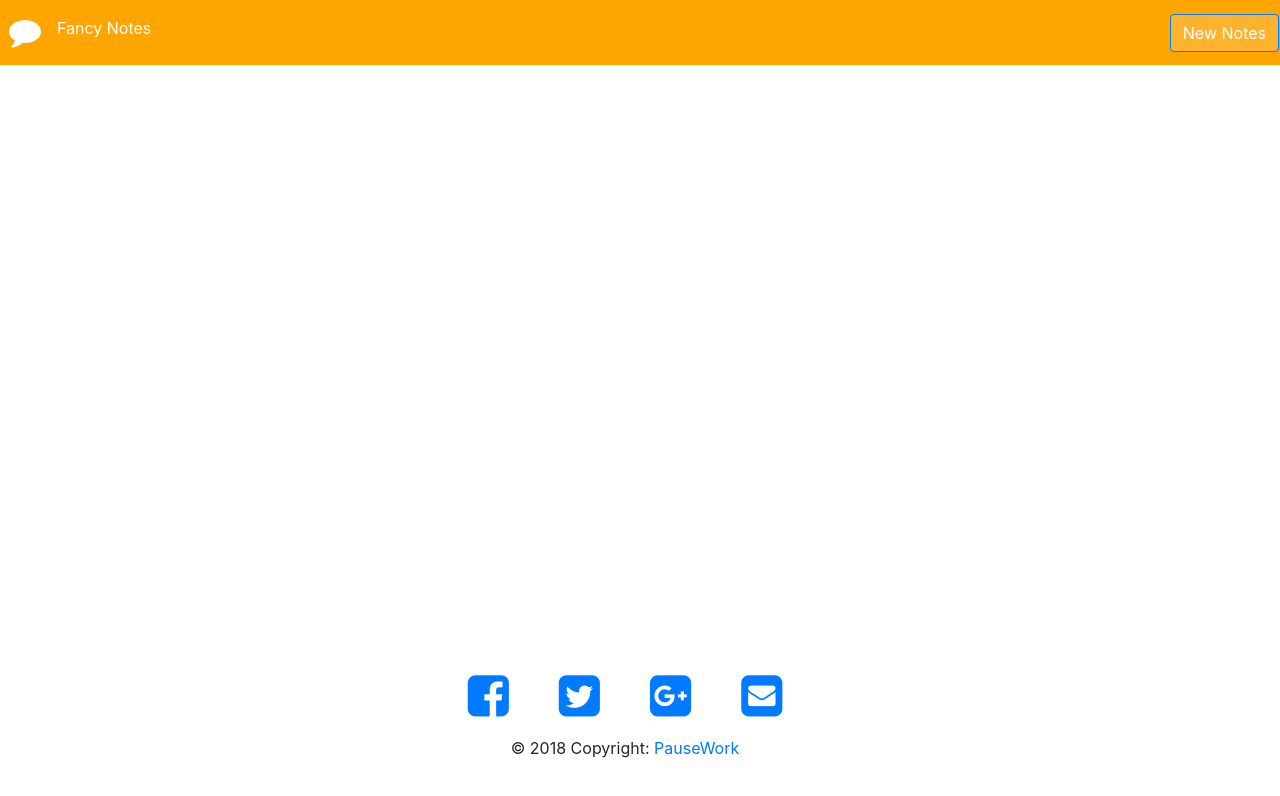
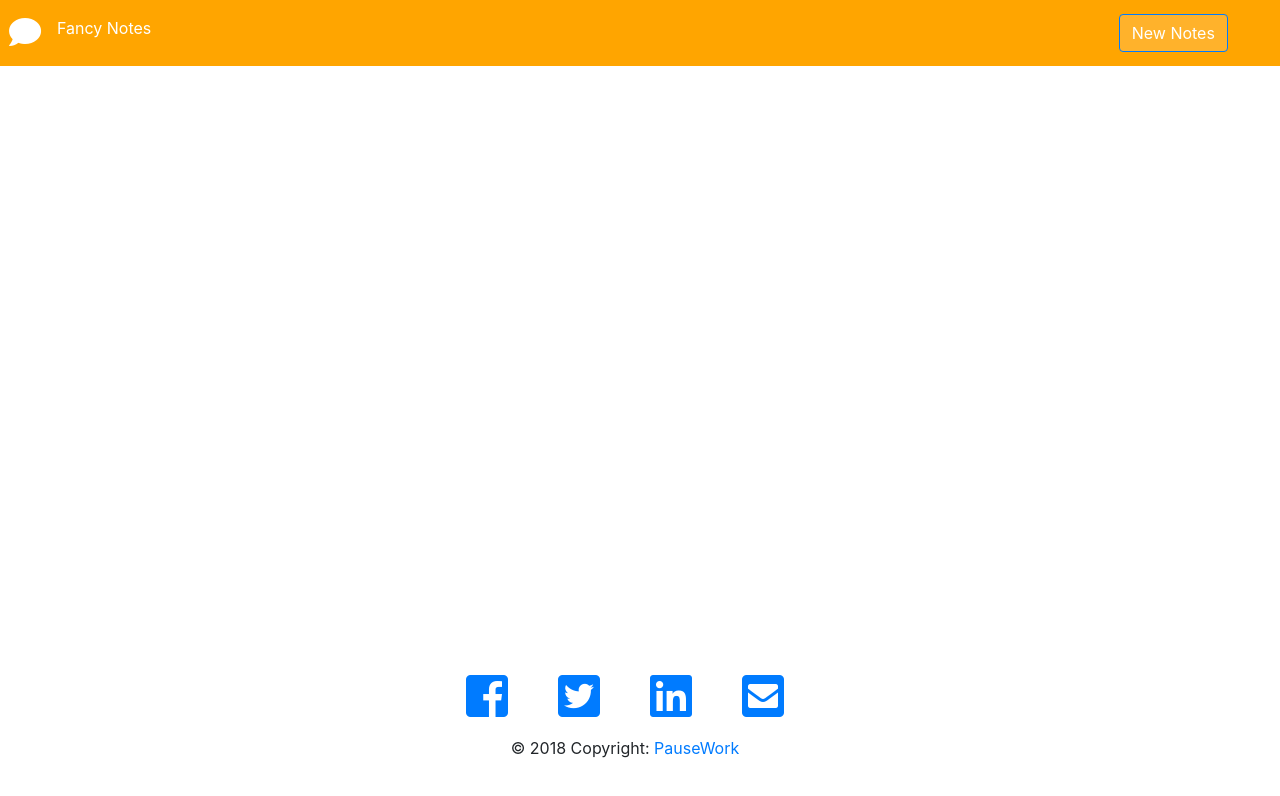
Before and after one commit to tbanj/noteapp, a React (Create React App) app: page / in a window 1280 px wide. Shown: the top 796 px of the page. Built offline with nearby package versions, Linux system fonts and the light colour scheme.

Commit message:
footer logo implemented

```diff
--- a/package.json
+++ b/package.json
@@ -3,13 +3,10 @@
   "version": "0.1.0",
   "private": true,
   "dependencies": {
-    "bootstrap": "^4.3.1",
     "css-loader": "^2.1.1",
-    "font-awesome": "^4.7.0",
     "jquery": "^3.3.1",
     "node-sass": "^4.11.0",
     "popper": "^1.0.1",
-    "popper.js": "^1.14.7",
     "react": "^16.8.4",
     "react-dom": "^16.8.4",
     "react-router-dom": "^4.3.1",
--- a/public/index.html
+++ b/public/index.html
@@ -22,6 +22,15 @@
       work correctly both with client-side routing and a non-root public URL.
       Learn how to configure a non-root public URL by running `npm run build`.
     -->
+
+     <!-- bootstrap 4 CDN-->
+     <link rel="stylesheet" href="https://maxcdn.bootstrapcdn.com/bootstrap/4.3.1/css/bootstrap.min.css">
+
+     <!-- font-awesome cdn -->
+     <link rel="stylesheet" href="https://use.fontawesome.com/releases/v5.7.2/css/all.css" integrity="sha384-fnmOCqbTlWIlj8LyTjo7mOUStjsKC4pOpQbqyi7RrhN7udi9RwhKkMHpvLbHG9Sr" crossorigin="anonymous">
+
+
+
     <title>React App</title>
   </head>
   <body>
--- a/src/component/Footer/Footer.js
+++ b/src/component/Footer/Footer.js
@@ -1,5 +1,4 @@
 import React from 'react';
-import 'bootstrap/dist/css/bootstrap.min.css';
 import './footer.scss';
 
 class Footer extends React.Component {
@@ -10,9 +9,9 @@ class Footer extends React.Component {
                      <div className="text-center center-block">
             <p className="txt-railway"></p>
             <br />
-            <a style={{marginRight: '50px'}} href="https://www.facebook.com/aolabanji"><i id="social-fb" className="fa fa-facebook-square fa-3x social"></i></a>
-	            <a style={{marginRight: '50px'}} href="https://twitter.com/AlabiTemitopeW1"><i id="social-tw" className="fa fa-twitter-square fa-3x social"></i></a>
-	            <a style={{marginRight: '50px'}} href="https://plus.google.com/engrtemitope"><i id="social-gp" className="fa fa-google-plus-square fa-3x social"></i></a>
+            <a style={{marginRight: '50px'}} href="https://www.facebook.com/aolabanji"><i id="social-fb" className="fab fa-facebook-square fa-3x social"></i></a>
+	            <a style={{marginRight: '50px'}} href="https://twitter.com/AlabiTemitopeW1"><i id="social-tw" className="fab fa-twitter-square fa-3x social"></i></a>
+	            <a style={{marginRight: '50px'}} href="https://www.linkedin.com/in/alabi-temitope-aa036b103"><i id="social-gp" className="fab fa-linkedin fa-3x social"></i></a>
 	            <a href="mailto:engr.temitope@gmail.com"><i id="social-em" className="fa fa-envelope-square fa-3x social"></i></a>
 
 </div>
@@ -32,9 +31,9 @@ class Footer extends React.Component {
         <div className="text-center center-block">
             <p className="txt-railway"></p>
             <br />
-            <a style={{marginRight: '50px'}} href="https://www.facebook.com/aolabanji"><i id="social-fb" className="fa fa-facebook-square fa-3x social"></i></a>
-	            <a style={{marginRight: '50px'}} href="https://twitter.com/AlabiTemitopeW1"><i id="social-tw" className="fa fa-twitter-square fa-3x social"></i></a>
-	            <a style={{marginRight: '50px'}} href="https://plus.google.com/engrtemitope"><i id="social-gp" className="fa fa-google-plus-square fa-3x social"></i></a>
+            <a style={{marginRight: '50px'}} href="https://www.facebook.com/aolabanji"><i id="social-fb" className="fab fa-facebook-square fa-3x social"></i></a>
+	            <a style={{marginRight: '50px'}} href="https://twitter.com/AlabiTemitopeW1"><i id="social-tw" className="fab fa-twitter-square fa-3x social"></i></a>
+	            <a style={{marginRight: '50px'}} href="https://plus.google.com/engrtemitope"><i id="social-gp" className="fab fa-google-plus-square fa-3x social"></i></a>
 	            <a href="mailto:engr.temitope@gmail.com"><i id="social-em" className="fa fa-envelope-square fa-3x social"></i></a>
 
 </div>
--- a/src/component/content/Content.js
+++ b/src/component/content/Content.js
@@ -1,8 +1,5 @@
 import React from 'react';
-import 'bootstrap/dist/css/bootstrap.min.css';
 import { Link } from 'react-router-dom';
-import Popper from 'popper.js';
-import 'font-awesome/css/font-awesome.min.css';
 import './content.css';
 
 var titleNoteError = "you are yet to type into it";
@@ -68,8 +65,6 @@ class Content extends React.Component {
       componentDidMount(){
         //   componentDidMount is the method that makes the data
         // available once the page load
-
-
         // this.setState({listNote: noteListA});
 
 
@@ -153,7 +148,7 @@ class Content extends React.Component {
                 <Link className="nav-link parentChild setFontColor" to="/">Fancy Notes</Link>
               </li>
             </ul>
-            <form className="form-inline my-2 my-lg-0">
+            <form className="form-inline my-2 my-lg-0" style={{marginRight: '4%'}}>
 
               {/* <button className="btn btn-outline-primary my-2 my-sm-0 setFontColor" type="submit">Sign in</button> */}
               {/* <button style={{height: '35px'}} data-toggle="modal" data-target="#exampleModal"
@@ -252,8 +247,8 @@ class Content extends React.Component {
 
                                     return <div style={{marginRight: '3%'}} key={index}>
                                             <div style={{paddingLeft: '0px', paddingRight: '0px'}} className="card col-md-12">
-                                            <div className="statTitle card-header">
-                                            <span style={{fontSize: '4em'}} className="fas fa-file "></span>
+                                            <div className="text-center statTitle card-header">
+                                            <span style={{fontSize: '4em', color: 'white' }} className="fa fa-file "></span>
 
                                             </div>
                                           <div className="card-body">
```
Also changed, not shown: 1 other file (tests, documents, lock files or other folders).
